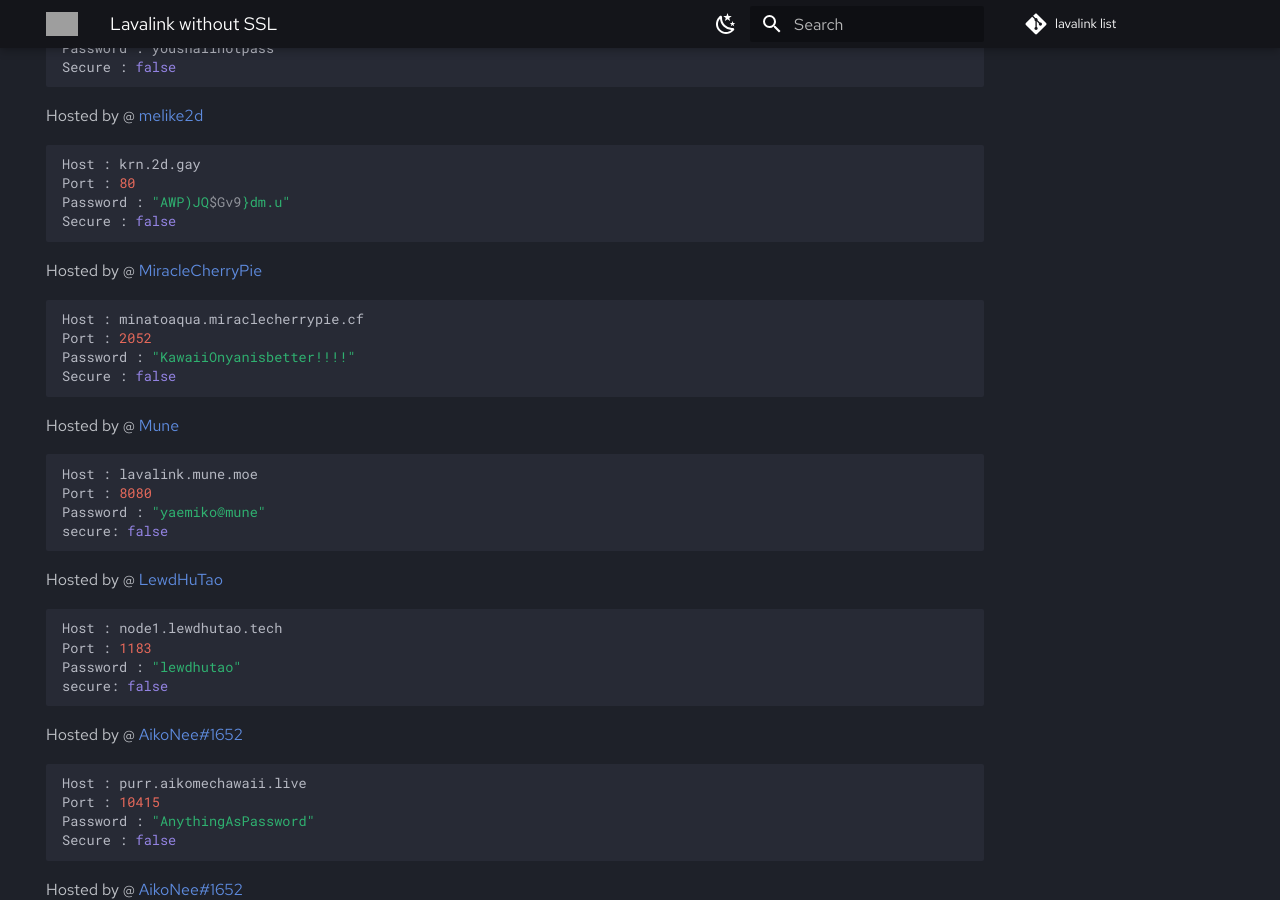
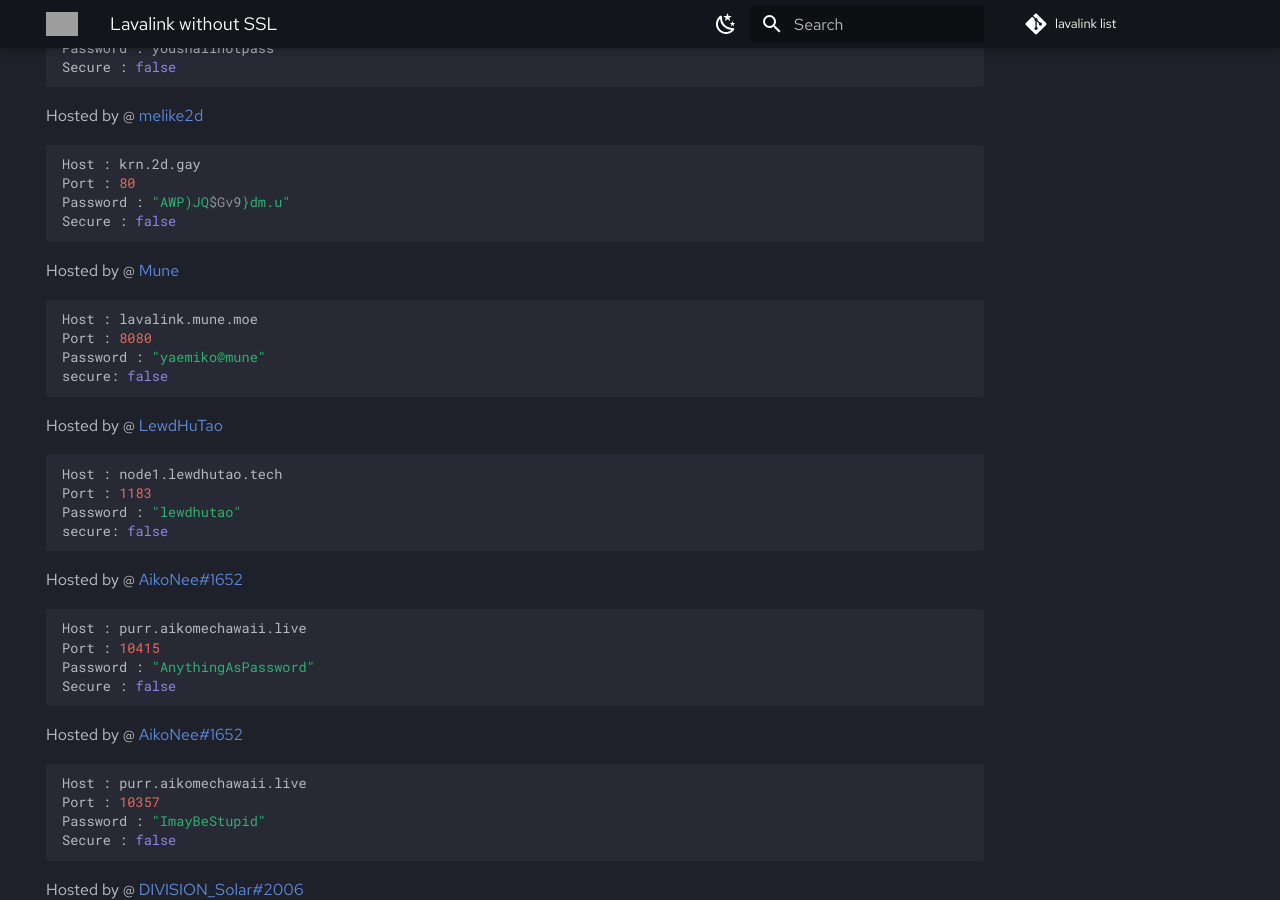
Before and after one commit to DarrenOfficial/lavalink-list, an MkDocs documentation site: the page built from docs/NoSSL/lavalink-without-ssl.md, in a window 1280 px wide and 900 px high, scrolled down 2007 px. Built offline with MkDocs 1.6.1 and Material for MkDocs 9.7.7, drawn with Linux system fonts in a browser that asks for light colours; comment, search, counter and statistics services are not loaded; grey boxes are pictures that could not be loaded.

Commit message:
Removing minatoaqua.miraclecherrypie.cf from list (#269)

````diff
--- a/docs/NoSSL/lavalink-without-ssl.md
+++ b/docs/NoSSL/lavalink-without-ssl.md
@@ -112,14 +112,6 @@ Password : "AWP)JQ$Gv9}dm.u"
 Secure : false
 ```
 
-Hosted by @ [MiracleCherryPie](https://github.com/MiracleCherryPie)
-```bash
-Host : minatoaqua.miraclecherrypie.cf
-Port : 2052
-Password : "KawaiiOnyanisbetter!!!!"
-Secure : false
-```
-
 Hosted by @ [Mune](https://mune.moe)
 ```bash
 Host : lavalink.mune.moe
````
